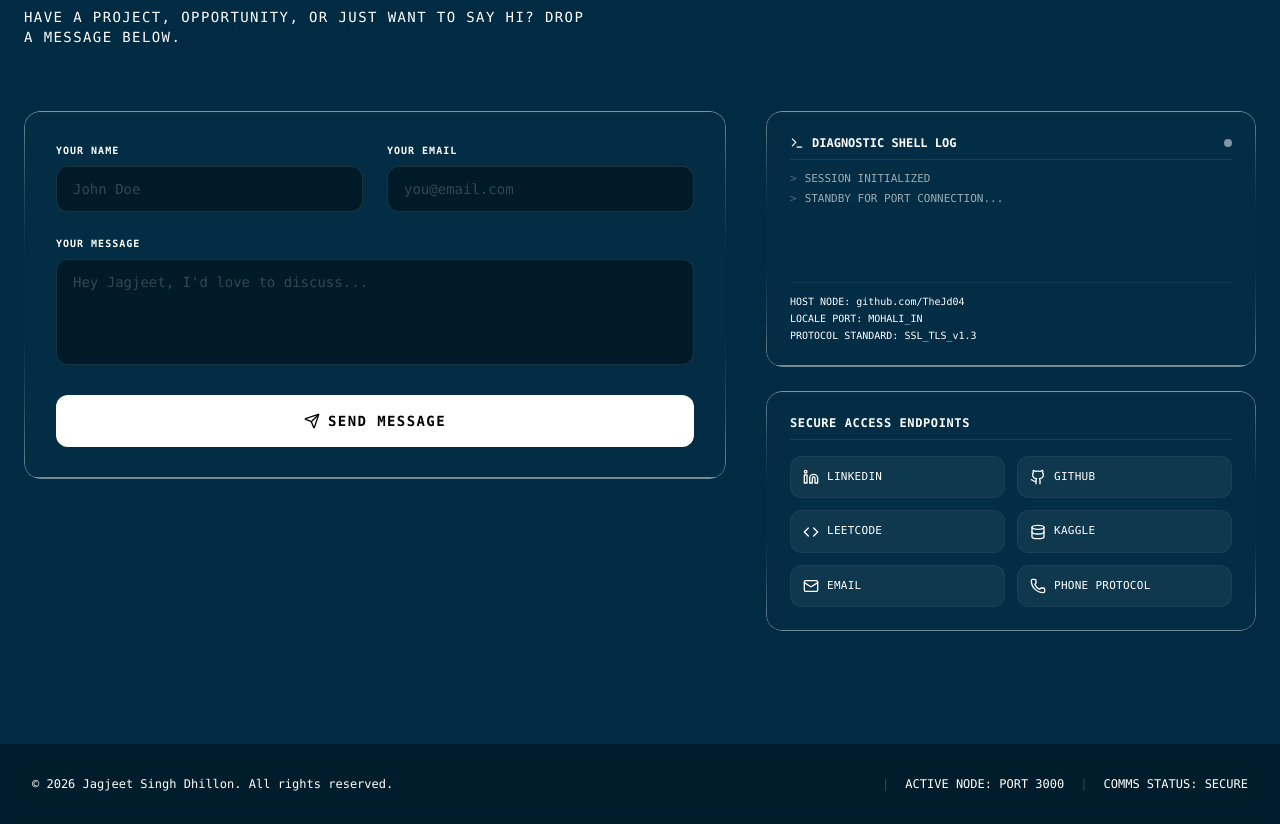
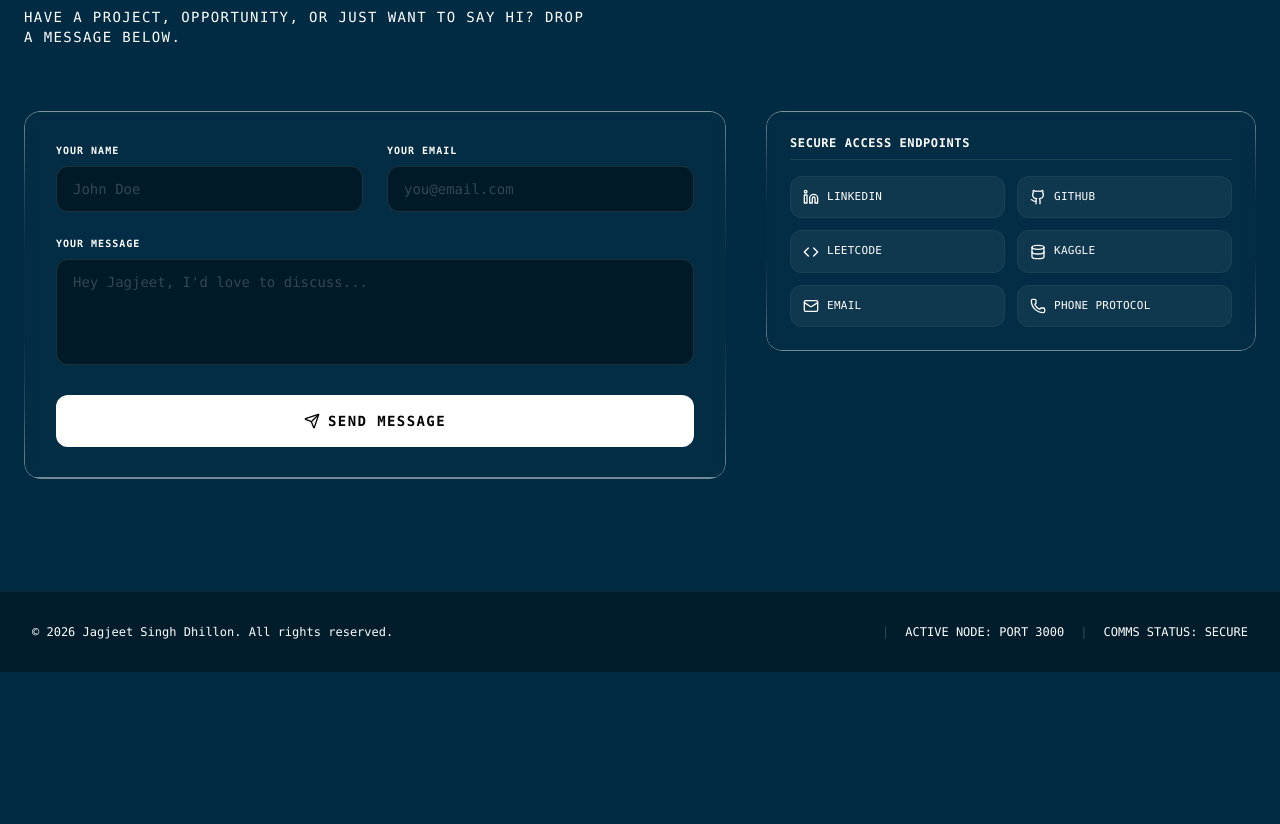
Before and after one commit to TheJd04/resume.cv, a React (Vite) app: page / in a window 1280 px wide. Shown: the part 6123-6947 px from the top of the page. After the commit the page ends 6795 px from the top, so only its background shows below. Built offline with nearby package versions, Linux system fonts and the light colour scheme.

Commit message:
feat: remove diagnostic terminal widget from contact section

```diff
--- a/src/components/Contact.tsx
+++ b/src/components/Contact.tsx
@@ -5,7 +5,6 @@ import {
   Send,
   Cpu,
   CheckCircle2,
-  Terminal,
   Linkedin,
   Github,
   Code,
@@ -17,10 +16,7 @@ import {
 
 export default function Contact() {
   const [formData, setFormData] = useState({ name: '', email: '', message: '' });
-  const [terminalLogs, setTerminalLogs] = useState<string[]>([
-    'SESSION INITIALIZED',
-    'STANDBY FOR PORT CONNECTION...'
-  ]);
+
   const [isTransmitting, setIsTransmitting] = useState(false);
   const [isSent, setIsSent] = useState(false);
 
@@ -29,21 +25,8 @@ export default function Contact() {
     if (!formData.name || !formData.email || !formData.message) return;
 
     setIsTransmitting(true);
-    setTerminalLogs(prev => [
-      ...prev,
-      `PREPARING PROTOCOL FOR: ${formData.name.toUpperCase()}`,
-      'ESTABLISHING ENCRYPTED SHELL...'
-    ]);
-
     setTimeout(() => {
-      setTerminalLogs(prev => [
-        ...prev,
-        'CONNECTING ROUTE TO: dhillonjd.04@gmail.com',
-        'TRANSMITTING ENCRYPTED PAYLOAD...'
-      ]);
-
       setTimeout(() => {
-        setTerminalLogs(prev => [...prev, 'TRANSMISSION COMPLETE. DISPATCH EXECUTED!']);
         setIsTransmitting(false);
         setIsSent(true);
       }, 1000);
@@ -207,35 +190,8 @@ export default function Contact() {
           </AnimatePresence>
         </div>
 
-        {/* Diagnostic Terminal & Social channels (5 Cols) */}
+        {/* Social channels */}
         <div className="lg:col-span-5 flex flex-col justify-between gap-6" id="contact-details-column">
-          {/* Terminal Box */}
-          <div className="liquid-glass rounded-2xl p-6 border border-white/10 bg-black/40 font-mono text-xs flex flex-col justify-between h-64" id="diagnostic-terminal">
-            <div className="space-y-2">
-              <div className="flex items-center justify-between border-b border-white/10 pb-2 mb-3">
-                <span className="text-muted-foreground font-semibold flex items-center gap-2">
-                  <Terminal size={14} /> DIAGNOSTIC SHELL LOG
-                </span>
-                <span className="w-2 h-2 rounded-full bg-white animate-pulse" />
-              </div>
-              <div className="space-y-1.5 select-none text-[11px]" id="terminal-lines">
-                {terminalLogs.map((log, i) => (
-                  <div key={i} className="text-white/60">
-                    <span className="text-white/30 mr-2">&gt;</span>
-                    {log}
-                  </div>
-                ))}
-              </div>
-            </div>
-
-            <div className="border-t border-white/5 pt-3 mt-4 space-y-1 text-[10px] text-muted-foreground/50 select-text">
-              <div>HOST NODE: github.com/TheJd04</div>
-              <div>LOCALE PORT: MOHALI_IN</div>
-              <div>PROTOCOL STANDARD: SSL_TLS_v1.3</div>
-            </div>
-          </div>
-
-          {/* Social connections capsule */}
           <div className="liquid-glass rounded-2xl p-6 border border-white/10 bg-black/40 space-y-4" id="social-quick-links">
             <h4 className="font-mono text-xs text-muted-foreground font-semibold uppercase tracking-wider border-b border-white/10 pb-2">
               SECURE ACCESS ENDPOINTS
```
